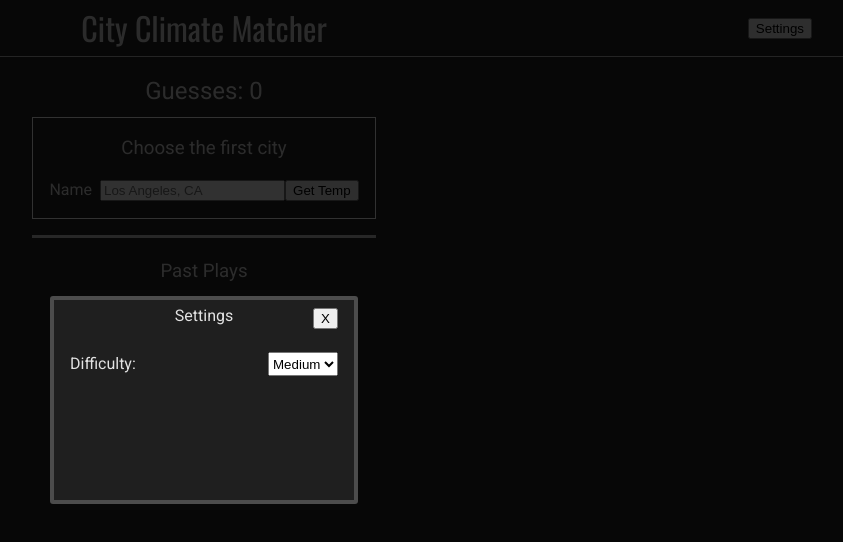
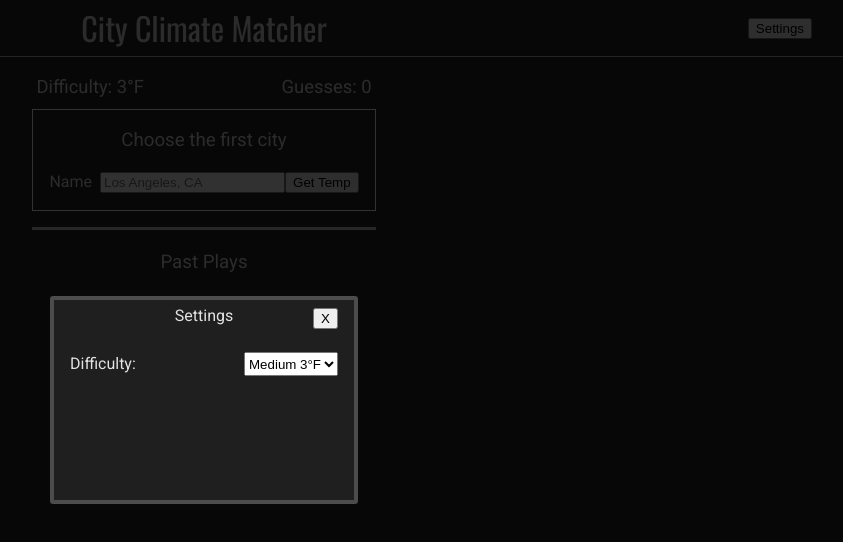
Before and after one commit to csgomez/climate-matcher, a React (Vite) app: page / in a window 1280 px wide. Both pictures are taken after a click on the button "Settings". Shown: the top 542 px of the page, without its empty margins (436-1279 px from the left). Built offline with nearby package versions, Linux system fonts and the light colour scheme.

Commit message:
Current difficulty is now shown at the top along with the guess counter.

```diff
--- a/src/App.css
+++ b/src/App.css
@@ -66,8 +66,7 @@ th {
 }
 
 .guess-counter {
-  font-size: 1.5rem;
-  margin-bottom: 0.5rem;
+  /* font-size: 1.5rem; */
 }
 
 .modal-overlay {
@@ -131,3 +130,19 @@ header button {
   justify-content: space-between;
   margin-top: 1rem;
 }
+
+option {
+  display: flex;
+  justify-content: space-between;
+}
+
+.game-info {
+  display: flex;
+  flex-direction: row;
+  justify-content: space-between;
+  /* padding: 0 5rem; */
+  padding: 0 0.25rem;
+  align-items: center;
+  margin-bottom: 0.5rem;
+  font-size: 1.15rem;
+}
--- /dev/null
+++ b/src/components/CurrentDifficulty.jsx
@@ -0,0 +1,19 @@
+import { useSelector } from 'react-redux';
+import { selectCurrentDifficulty } from '../reducers/citiesSlice';
+
+const CurrentDifficulty = () => {
+  const difficulty = useSelector(selectCurrentDifficulty);
+  const difficultyStyle = {
+    fontSize: '1.5rem',
+  };
+
+  return (
+    <div className="difficulty-info">
+      {/* <span style={difficultyStyle}>Difficulty:</span> within {difficulty.value}
+      °F */}
+      Difficulty: {difficulty.value}°F
+    </div>
+  );
+};
+
+export default CurrentDifficulty;
--- a/src/components/Game.jsx
+++ b/src/components/Game.jsx
@@ -8,6 +8,7 @@ import {
 } from '../reducers/citiesSlice';
 import GuessCounter from './Guesses';
 import GameEndingModal from './GameEndingModal';
+import GameInfo from './GameInfo';
 
 const Game = () => {
   const isFirstCityReady = useSelector(selectIsFirstCityReady);
@@ -15,7 +16,7 @@ const Game = () => {
 
   return (
     <main className="App">
-      <GuessCounter />
+      <GameInfo />
       <City cityId={1} />
       {isFirstCityReady && <City cityId={2} />}
       {areBothCitiesReady && <MoveResult />}
--- /dev/null
+++ b/src/components/GameInfo.jsx
@@ -0,0 +1,13 @@
+import CurrentDifficulty from './CurrentDifficulty';
+import GuessCounter from './Guesses';
+
+const GameInfo = () => {
+  return (
+    <div className="game-info">
+      <CurrentDifficulty />
+      <GuessCounter />
+    </div>
+  );
+};
+
+export default GameInfo;
--- a/src/components/Settings.jsx
+++ b/src/components/Settings.jsx
@@ -38,9 +38,9 @@ const Settings = () => {
           value={selectedDifficulty}
           onChange={handleDifficultyChange}
         >
-          <option value="easy">Easy</option>
-          <option value="medium">Medium</option>
-          <option value="hard">Hard</option>
+          <option value="easy">Easy 7°F</option>
+          <option value="medium">Medium 3°F</option>
+          <option value="hard">Hard 1°F</option>
         </select>
       </section>
     </div>
```
